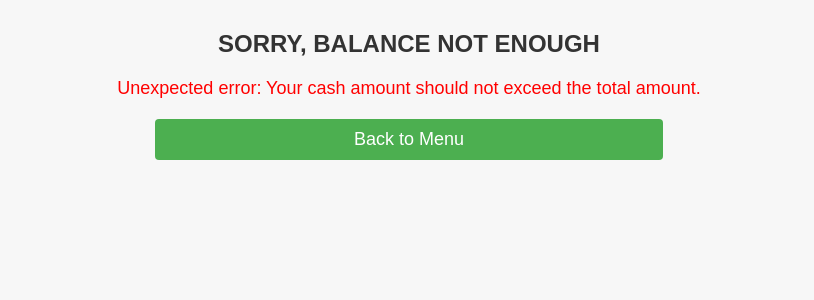
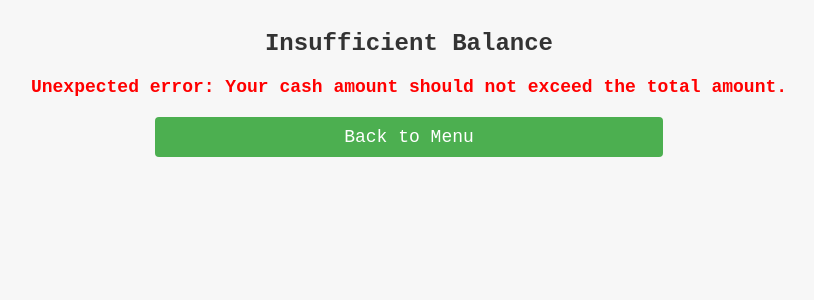
Before and after one commit to kyanahbalinado/2_ACT_ORDER_SYSTEM, a PHP site: page /insufficient.php in a window 1280 px wide. Shown: the top 300 px of the page, without its empty margins (231-1045 px from the left). Run offline with PHP 8.4, Linux system fonts and the light colour scheme.

Commit message:
insufficient.php

```diff
--- a/insufficient.php
+++ b/insufficient.php
@@ -3,11 +3,11 @@
 <head>
     <meta charset="UTF-8">
     <meta name="viewport" content="width=device-width, initial-scale=1.0">
-    <title>SORRY, BALANCE NOT ENOUGH.</title>
+    <title>Insufficient Balance</title>
     <style>
         /* General Page Styling */
         body {
-            font-family: Arial, sans-serif;
+            font-family: 'Courier New', Courier, monospace;
             margin: 30px;
             background-color: #f7f7f7;
         }
@@ -24,6 +24,8 @@
             font-size: 18px;
             margin: 20px;
             color: red; /* Change color for emphasis */
+            font-weight: bold;
+
         }
 
         /* Back Button Styling */
@@ -46,7 +48,7 @@
     </style>
 </head>
 <body>
-    <h1>SORRY, BALANCE NOT ENOUGH</h1>
+    <h1>Insufficient Balance</h1>
     <div class="message">
         <?php
         // Get the total amount and cash given from the URL
```
